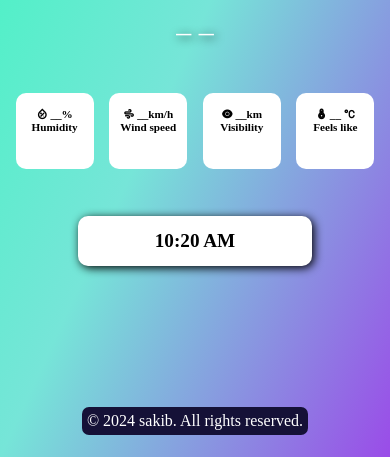
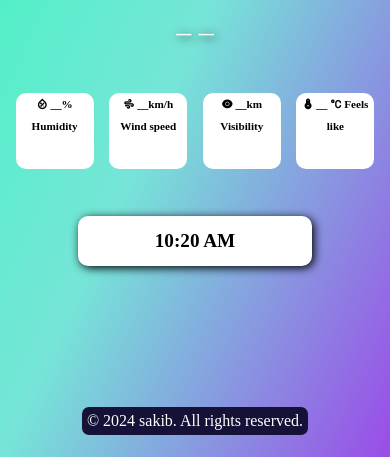
Before and after one commit to MdSakib01/weatherApp, a plain HTML site: page index.html in a window 390 px wide. Shown: the part 387-844 px from the top of the page. Drawn offline with nearby package versions, Linux system fonts and the light colour scheme.

Commit message:
Update style.css

```diff
--- a/style.css
+++ b/style.css
@@ -177,7 +177,8 @@ footer p{
     border-radius: 10px;
     height: 45%;
     width: 20%;
-    padding: 15px 10px;
+    padding: 0;
+    line-height: 22px;
 }
 footer{
     height: 20%;
```
